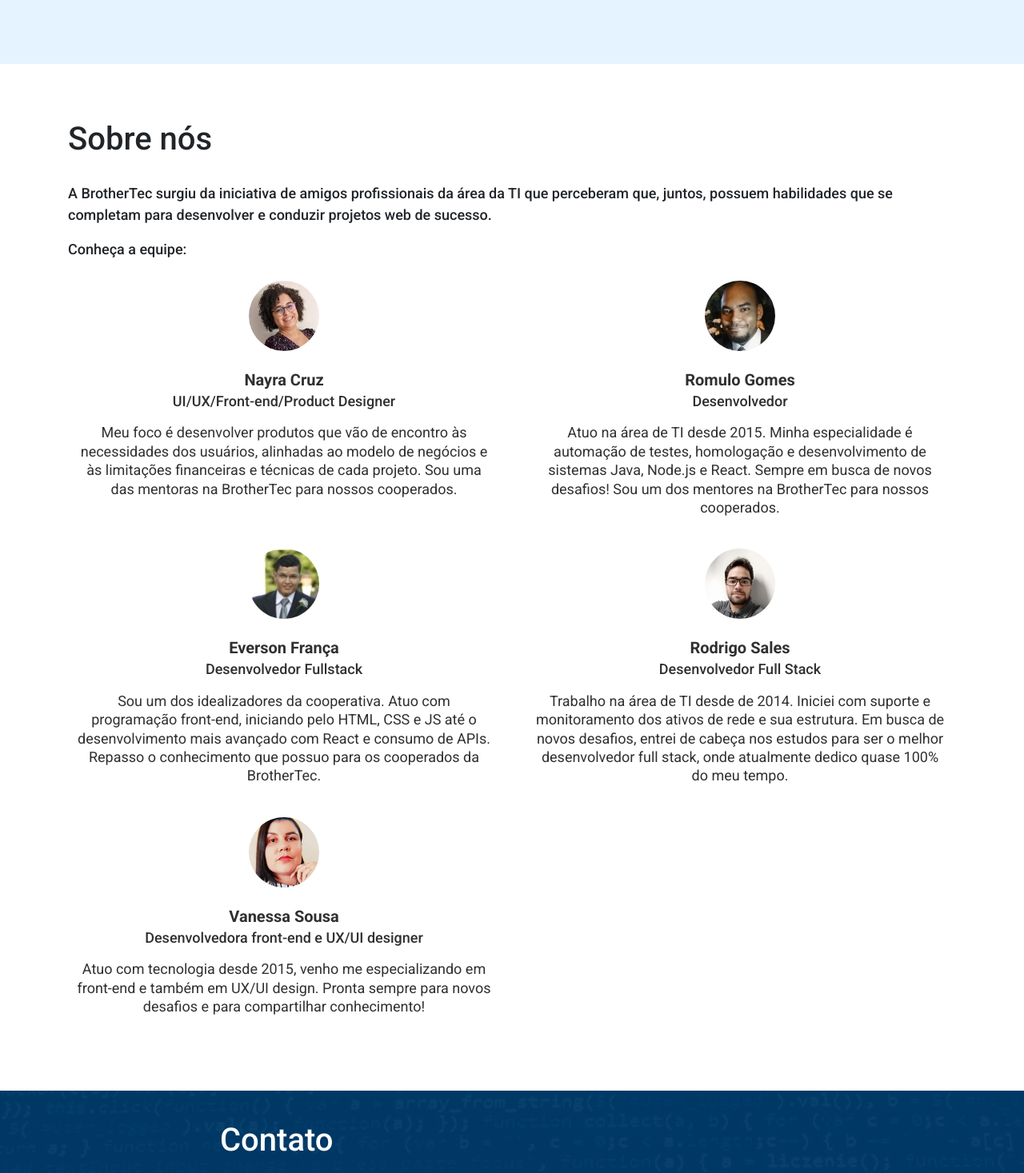
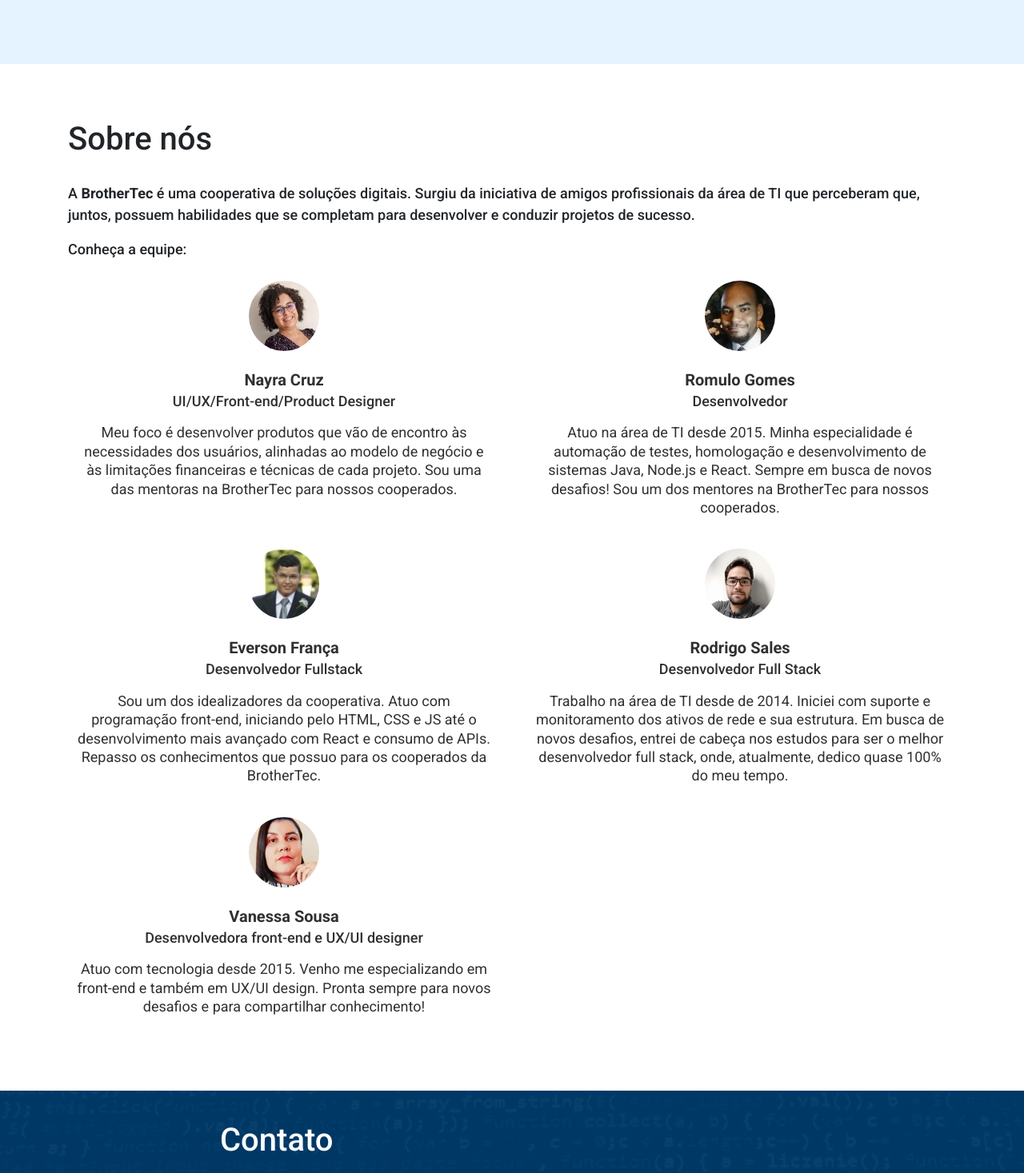
Before and after one commit to Brothertec/site, a React (Create React App) app: page /#/ in a window 1280 px wide. Shown: the part 1405-2872 px from the top of the page at 80% size. Built offline with nearby package versions, Linux system fonts and the light colour scheme.

Commit message:
Ajustes em textos da página 'Sobre nós'

```diff
--- a/src/componentes/Sobre/index.js
+++ b/src/componentes/Sobre/index.js
@@ -16,9 +16,7 @@ export default function Sobre() {
       <div className="container">
         <h2 className="sobre-titulo">Sobre nós</h2>
         <p className="sobre-descricao">
-          A BrotherTec surgiu da iniciativa de amigos profissionais da área da
-          TI que perceberam que, juntos, possuem habilidades que se completam
-          para desenvolver e conduzir projetos web de sucesso.
+          A <strong>BrotherTec</strong> é uma cooperativa de soluções digitais. Surgiu da iniciativa de amigos profissionais da área de TI que perceberam que, juntos, possuem habilidades que se completam para desenvolver e conduzir projetos de sucesso.
         </p>
         <p className="sobre-descricao">Conheça a equipe:</p>
 
@@ -29,7 +27,7 @@ export default function Sobre() {
                 imagem={imgNayra}
                 nome="Nayra Cruz"
                 funcao="UI/UX/Front-end/Product Designer"
-                descricao="Meu foco é desenvolver produtos que vão de encontro às necessidades dos usuários, alinhadas ao modelo de negócios e às limitações financeiras e técnicas de cada projeto. Sou uma das mentoras na BrotherTec para nossos cooperados."
+                descricao="Meu foco é desenvolver produtos que vão de encontro às necessidades dos usuários, alinhadas ao modelo de negócio e às limitações financeiras e técnicas de cada projeto. Sou uma das mentoras na BrotherTec para nossos cooperados."
               />
             </div>
             <hr className="separador-mobile" />
@@ -51,7 +49,7 @@ export default function Sobre() {
                 imagem={imgEverson}
                 nome="Everson França"
                 funcao="Desenvolvedor Fullstack"
-                descricao="Sou um dos idealizadores da cooperativa. Atuo com programação front-end, iniciando pelo HTML, CSS e JS até o desenvolvimento mais avançado com React e consumo de APIs. Repasso o conhecimento que possuo para os cooperados da BrotherTec."
+                descricao="Sou um dos idealizadores da cooperativa. Atuo com programação front-end, iniciando pelo HTML, CSS e JS até o desenvolvimento mais avançado com React e consumo de APIs. Repasso os conhecimentos que possuo para os cooperados da BrotherTec."
               />
             </div>
             <hr className="separador-mobile" />
@@ -62,7 +60,7 @@ export default function Sobre() {
                 imagem={imgRodrigo}
                 nome="Rodrigo Sales"
                 funcao="Desenvolvedor Full Stack"
-                descricao="Trabalho na área de TI desde de 2014. Iniciei com suporte e monitoramento dos ativos de rede e sua estrutura. Em busca de novos desafios, entrei de cabeça nos estudos para ser o melhor desenvolvedor full stack, onde atualmente dedico quase 100% do meu tempo."
+                descricao="Trabalho na área de TI desde de 2014. Iniciei com suporte e monitoramento dos ativos de rede e sua estrutura. Em busca de novos desafios, entrei de cabeça nos estudos para ser o melhor desenvolvedor full stack, onde, atualmente, dedico quase 100% do meu tempo."
               />
             </div>
           </div>
@@ -72,7 +70,7 @@ export default function Sobre() {
                 imagem={imgVanessa}
                 nome="Vanessa Sousa"
                 funcao="Desenvolvedora front-end e UX/UI designer"
-                descricao="Atuo com tecnologia desde 2015, venho me especializando em front-end e também em UX/UI design. Pronta sempre para novos desafios e para compartilhar conhecimento!"
+                descricao="Atuo com tecnologia desde 2015. Venho me especializando em front-end e também em UX/UI design. Pronta sempre para novos desafios e para compartilhar conhecimento!"
               />
             </div>
           </div>
```
